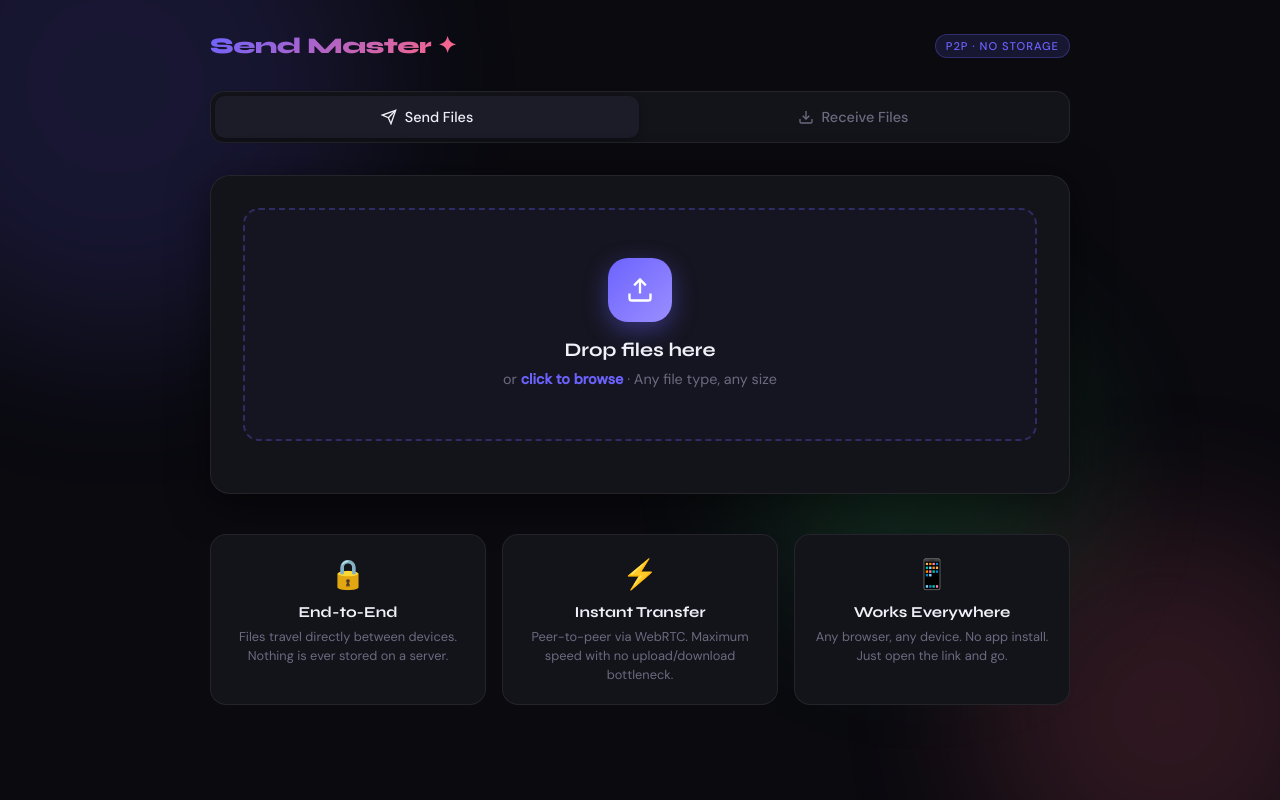
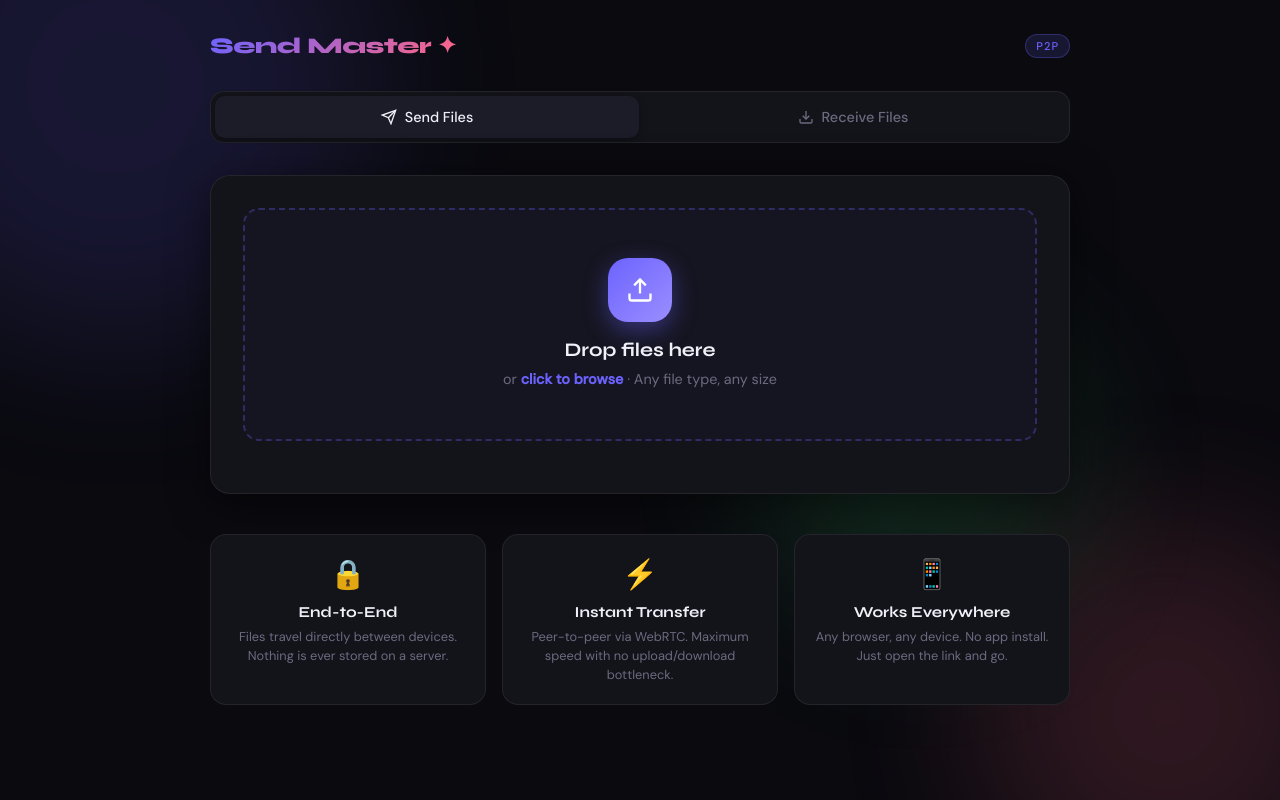
Before and after one commit to Chiff-Evans/fileshare, a plain HTML site: page index.html in a window 1280 px wide. Drawn offline with Linux system fonts and the light colour scheme.

Commit message:
p2p change

```diff
--- a/index.html
+++ b/index.html
@@ -775,7 +775,7 @@
     <div class="app">
       <header>
         <div class="logo">Send Master ✦</div>
-        <div class="badge">P2P · No Storage</div>
+        <div class="badge">P2P</div>
       </header>
 
       <!-- Mode Switch -->
```
